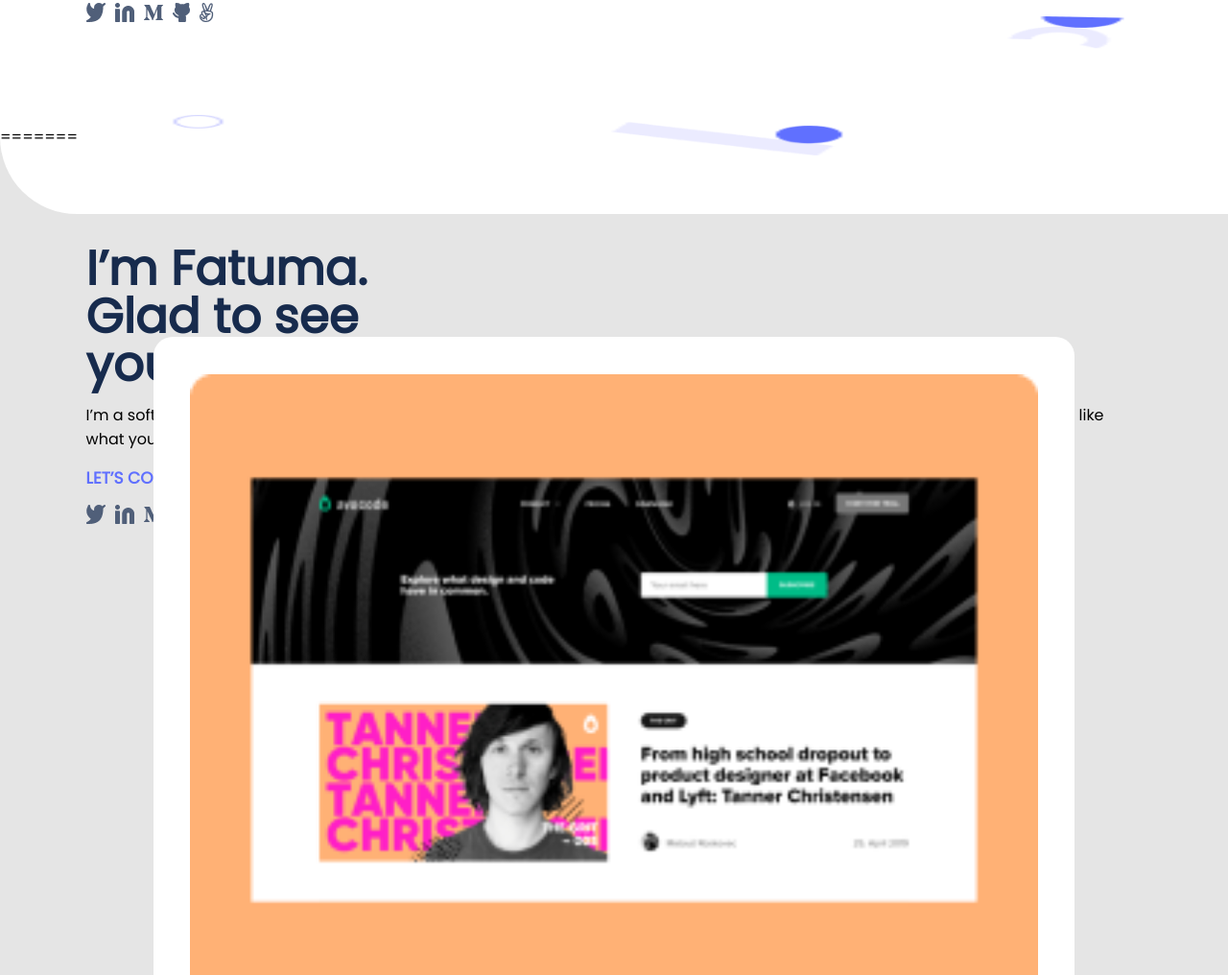
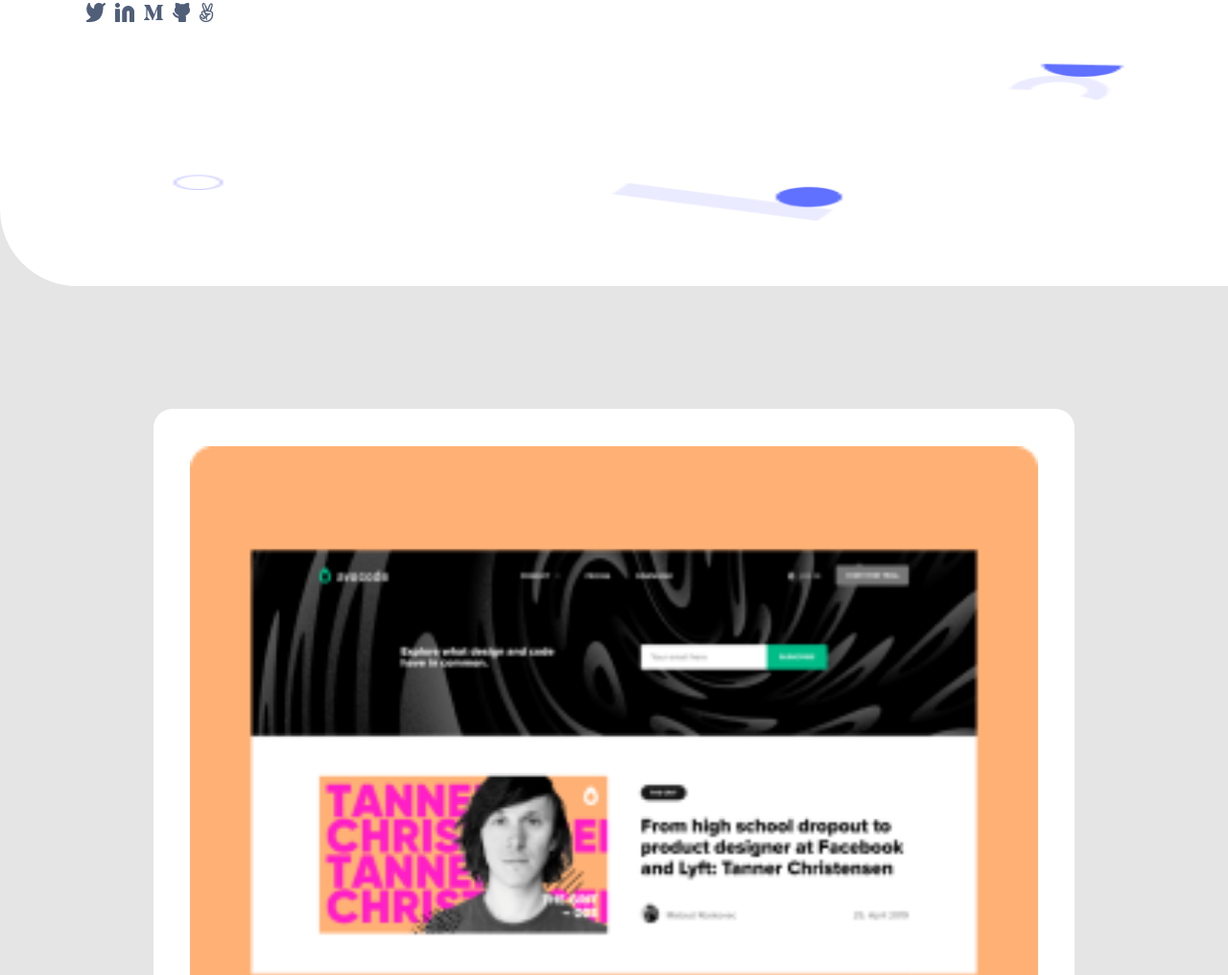
Before and after one commit to fatmahussein/_Portfolio, a website: page index.html in a window 1280 px wide. Shown: the part 424-1440 px from the top of the page at 96% size. Drawn offline with Linux system fonts and the light colour scheme.

Commit message:
update readme.md

```diff
--- a/index.html
+++ b/index.html
@@ -42,20 +42,6 @@
         <li><a href="#"><img src="images/Vector.png" alt="AngelList-icon"></a></li>
       </ul>
     </div>
-=======
-  <div class="header-container">
-    <h1>I’m Fatuma.<br>
-        Glad to see<br> you!</h1>
-        <p>I’m a software developer! I can help you build a product , feature or website Look through some of my work and experience! If you like what you see and have a project you need coded, don’t hesitate to contact me.</p>
-        <a  class="connect" href="#">LET’S CONNECT</a>
-        <ul class="socialmedia-icons">
-            <li><a href="#"><img src="images/twitter.png" alt="Twitter-icon"></a></li>
-            <li><a href="#"><img src="images/Linkedin icon.png" alt="LinkedIn-icon"></a></li>
-            <li><a href="#"><img src="images/m.png" alt="Medium-icon"></a></li>
-            <li><a href="#"><img src="images/github.png" alt="Github-icon"></a></li>
-            <li><a href="#"><img src="images/Vector.png" alt="AngelList-icon"></a></li>
-        </ul>
-  </div>
   </section>
   <!--Works section  -->
   <section class="works">
--- a/styles.css
+++ b/styles.css
@@ -6,7 +6,6 @@
   --font-family: "Poppins", sans-serif;
   --secondary-color: #ffff;
 }
-
 
 * {
   margin: 0%;
@@ -23,7 +22,6 @@ header {
   display: flex;
   margin-bottom: -1%;
   background: var(--secondary-color);
-
 }
 
 .heading {
@@ -31,7 +29,7 @@ header {
   background-repeat: no-repeat;
   background-size: 100% 90%;
   border-bottom-left-radius: 80px;
-  height: 600px;
+  height: 675px;
   background-color: var(--secondary-color);
 }
 
@@ -55,7 +53,6 @@ a {
   align-items: center;
   justify-content: center;
   color: var(--primary-color);
-
 }
 
 ul {
@@ -78,18 +75,9 @@ p {
   background-color: #6070ff;
 }
 
-.header-container {
-  padding: 100px 7%;
-  display: flex;
-  row-gap: 10px;
-  flex-direction: column;
-}
-
 h1 {
   display: flex;
   font-size: 29px;
-=======
-  background-color: var(--primary-color);
 }
 
 .header-container {
```
